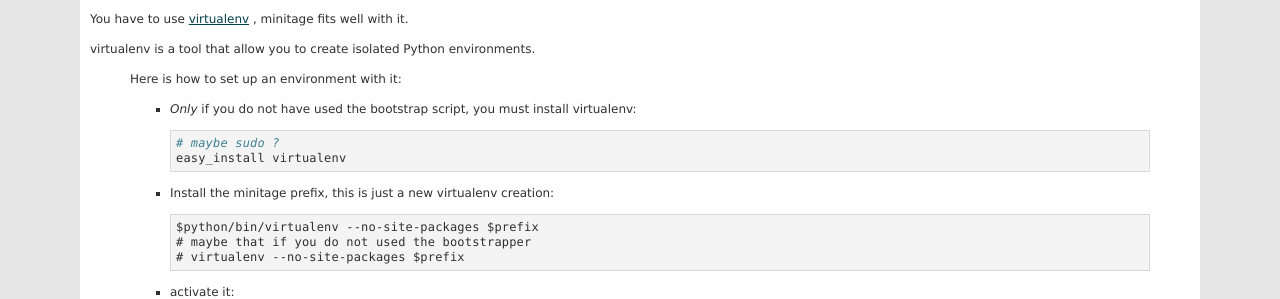
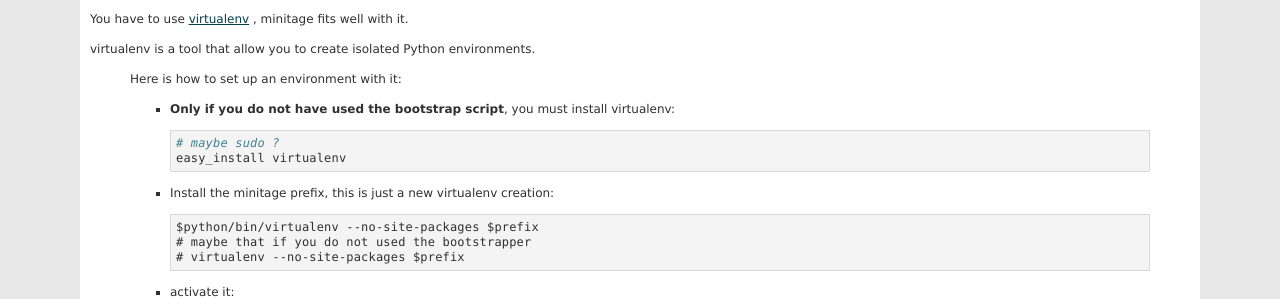
Before and after one commit to minitage/minitage.github.io, a Sphinx documentation site: the page built from source/installation.rst, in a window 1280 px wide and 900 px high, scrolled down 3013 px. Shown: the part 158-457 px from the top of the window. Built offline with Sphinx 7.4.7, drawn with Linux system fonts in a browser that asks for light colours.

Commit message:
minitage for dummies improvment

```diff
--- a/source/installation.rst
+++ b/source/installation.rst
@@ -165,7 +165,7 @@
 
     Here is how to set up an environment with it:
 
-    -  *Only* if you do not have used the bootstrap script, you must install virtualenv::
+    -  **Only if you do not have used the bootstrap script**, you must install virtualenv::
 
         # maybe sudo ?
         easy_install virtualenv
```
